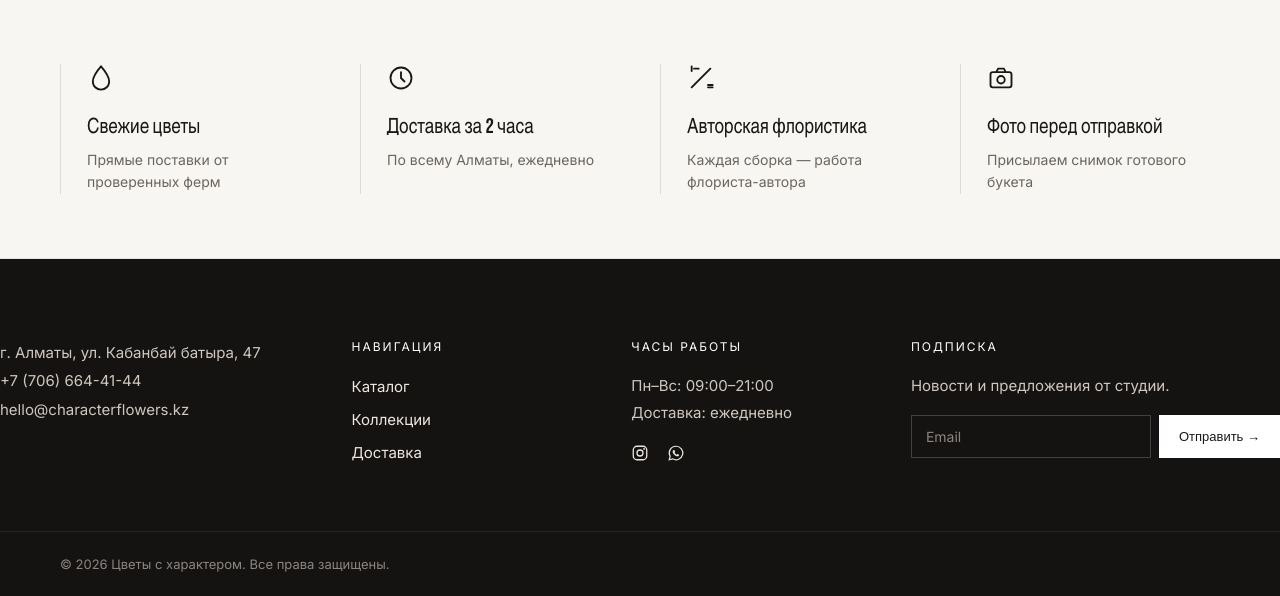
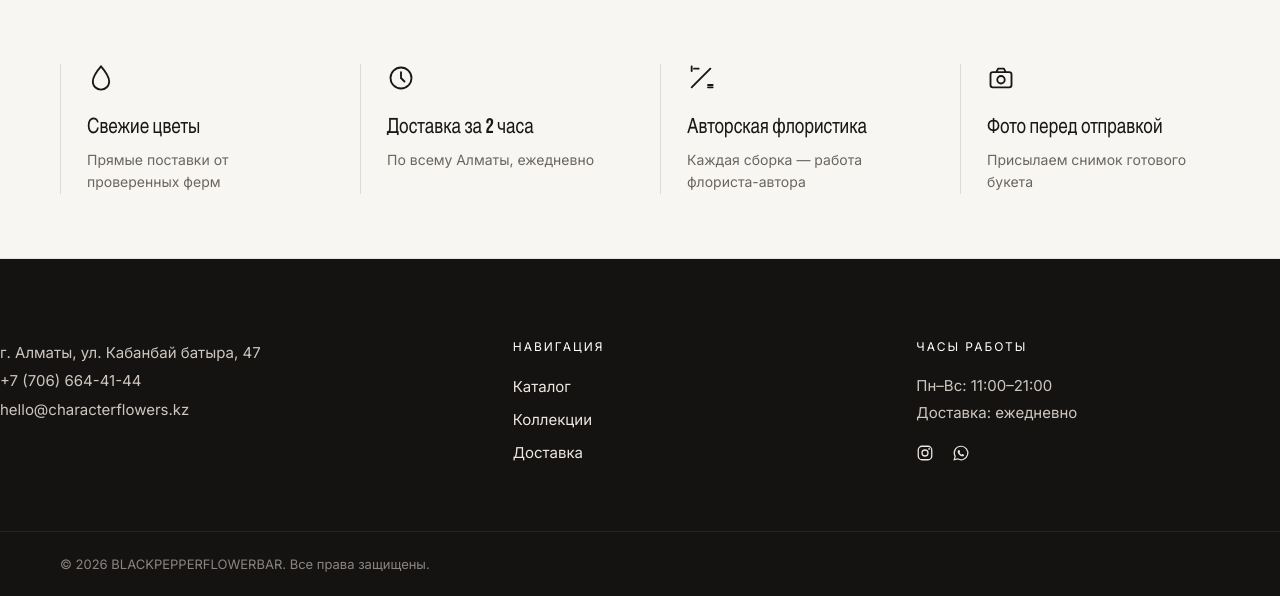
Before and after one commit to reebith546/blask_peeper, a Django app: page / in a window 1280 px wide. Shown: the part 679-1275 px from the top of the page. Run offline with Django 5.2, Linux system fonts and the light colour scheme; data that the repository does not hold is empty.

Commit message:
Правки по футеру и главной: копирайт, часы, убрать подписку и состав
В футере: копирайт "© 2026 BLACKPEPPERFLOWERBAR", часы работы 11:00-21:00
(было 09:00), блок подписки на новости убран целиком — вместе с формой
и её обработчиком на бэкенде (сетка футера сузилась до 3 колонок).

На главной странице карточки в карусели "Популярные сборки" теперь
показывают только фото, цену и кнопку "В корзину" — название и состав
убраны специально для этого блока (добавлен флаг minimal в
product_card.html), в каталоге и на страницах категорий карточки не
изменились.

Co-Authored-By: Claude Sonnet 5 <noreply@anthropic.com>

```diff
--- a/catalog/templates/catalog/includes/product_card.html
+++ b/catalog/templates/catalog/includes/product_card.html
@@ -15,12 +15,14 @@
     {% endif %}
   </div>
   <div class="bouquet-card__body">
+    {% if not minimal %}
       <h3 class="bouquet-card__title"><a href="{% url 'catalog:product_detail' product.slug %}">{{ product.name }}</a></h3>
       {% if product.composition_lines %}
         <ul class="bouquet-card__composition">
           {% for line in product.composition_lines|slice:":3" %}<li>{{ line }}</li>{% endfor %}
           {% if product.composition_lines|length > 3 %}<li>…</li>{% endif %}
         </ul>
+      {% endif %}
     {% endif %}
     <div class="bouquet-card__footer">
       <span class="bouquet-card__price">{{ product.price|kzt }}</span>
--- a/main/templates/main/home.html
+++ b/main/templates/main/home.html
@@ -35,7 +35,7 @@
     <div class="carousel">
       <div class="carousel__track bouquets-carousel__track">
         {% for product in popular_products %}
-          {% include "catalog/includes/product_card.html" with lightbox_group="popular" %}
+          {% include "catalog/includes/product_card.html" with lightbox_group="popular" minimal=True %}
         {% endfor %}
       </div>
       <button type="button" class="carousel-arrow carousel-arrow--prev" data-carousel-prev aria-label="Предыдущие букеты">
--- a/main/urls.py
+++ b/main/urls.py
@@ -7,7 +7,6 @@ app_name = 'main'
 urlpatterns = [
     path('', views.home, name='home'),
     path('about/', views.about, name='about'),
-    path('newsletter/subscribe/', views.newsletter_subscribe, name='newsletter_subscribe'),
     path('cart/', views.cart_detail, name='cart'),
     path('cart/add/<int:product_id>/', views.cart_add, name='cart_add'),
     path('cart/update/<int:product_id>/', views.cart_update, name='cart_update'),
--- a/main/views.py
+++ b/main/views.py
@@ -1,7 +1,5 @@
 from django.conf import settings
 from django.contrib import messages
-from django.core.exceptions import ValidationError
-from django.core.validators import validate_email
 from django.http import JsonResponse
 from django.shortcuts import get_object_or_404, redirect, render
 from django.views.decorators.http import require_POST
@@ -9,7 +7,7 @@ from django.views.decorators.http import require_POST
 import requests
 
 from catalog.models import Category, Product
-from content.models import HomepageBlock, NewsletterSubscriber
+from content.models import HomepageBlock
 from delivery.models import DeliveryZone, ShopLocation
 from delivery.services import geocode_address, geocode_uri, resolve_delivery_zone, suggest_addresses
 from orders.models import Order, OrderItem
@@ -20,19 +18,6 @@ from .cart import Cart
 
 def about(request):
     return render(request, 'main/about.html')
-
-
-@require_POST
-def newsletter_subscribe(request):
-    email = request.POST.get('email', '').strip()
-    try:
-        validate_email(email)
-    except ValidationError:
-        messages.error(request, 'Введите корректный email')
-    else:
-        NewsletterSubscriber.objects.get_or_create(email=email)
-        messages.success(request, 'Вы подписаны на новости')
-    return redirect(request.POST.get('next') or 'main:home')
 
 
 def home(request):
--- a/static/css/main.css
+++ b/static/css/main.css
@@ -816,7 +816,7 @@ ul { list-style: none; }
 .footer-main {
   padding: 80px 0 56px;
   display: grid;
-  grid-template-columns: 1.3fr 1fr 1fr 1fr;
+  grid-template-columns: 1.3fr 1fr 1fr;
   gap: 40px;
 }
 .footer-brand__text { font-size: 15px; line-height: 1.9; color: var(--text-onDark-muted); }
@@ -835,29 +835,6 @@ ul { list-style: none; }
 .footer-socials { display: flex; gap: 18px; margin-top: 22px; }
 .footer-socials svg { width: 18px; height: 18px; color: var(--text-onDark-soft); cursor: pointer; transition: color 0.3s ease; }
 .footer-socials svg:hover { color: var(--accent); }
-.footer-form-text { font-size: 15px; color: var(--text-onDark-muted); margin-bottom: 20px; }
-.footer-form { display: flex; gap: 8px; }
-.footer-form input {
-  flex: 1;
-  background: transparent;
-  border: 1px solid rgba(255,255,255,0.2);
-  color: #fff;
-  padding: 12px 14px;
-  font-size: 14px;
-  font-family: var(--sans);
-}
-.footer-form input::placeholder { color: #8A8580; }
-.footer-form button {
-  background: var(--accent);
-  color: var(--on-accent);
-  border: none;
-  padding: 0 20px;
-  font-size: 13px;
-  cursor: pointer;
-  white-space: nowrap;
-  transition: background 0.3s ease;
-}
-.footer-form button:hover { background: var(--accent-hover); }
 .footer-bottom {
   border-top: 1px solid rgba(255,255,255,0.08);
   padding: 24px 0;
@@ -907,7 +884,6 @@ ul { list-style: none; }
   .bouquets-grid, .categories-grid, .advantages-grid, .reviews-grid, .footer-main { grid-template-columns: 1fr; }
   .advantage { border-left: none; padding-left: 0; border-top: 1px solid rgba(26,24,23,0.12); padding-top: 20px; }
   .instagram-grid { grid-template-columns: repeat(2, 1fr); }
-  .footer-form { flex-direction: column; }
   .checkout-row { grid-template-columns: 1fr; }
   .cart-item { grid-template-columns: 72px 1fr; row-gap: 14px; }
   .cart-item__qty { grid-column: 1 / -1; width: 100%; flex-wrap: wrap; }
--- a/templates/base.html
+++ b/templates/base.html
@@ -70,7 +70,7 @@
     </div>
     <div class="footer-hours">
       <span class="footer-heading">Часы работы</span>
-      <p>Пн–Вс: 09:00–21:00</p>
+      <p>Пн–Вс: 11:00–21:00</p>
       <p>Доставка: ежедневно</p>
       <div class="footer-socials">
         <a href="https://www.instagram.com/blackpepperflowerbar" target="_blank" rel="noopener" aria-label="Instagram">
@@ -81,20 +81,10 @@
         </a>
       </div>
     </div>
-    <div>
-      <span class="footer-heading">Подписка</span>
-      <p class="footer-form-text">Новости и предложения от студии.</p>
-      <form class="footer-form" action="{% url 'main:newsletter_subscribe' %}" method="post">
-        {% csrf_token %}
-        <input type="hidden" name="next" value="{{ request.path }}">
-        <input type="email" name="email" placeholder="Email" required>
-        <button type="submit">Отправить →</button>
-      </form>
-    </div>
   </div>
   <div class="footer-bottom">
     <div class="container">
-      <p>© 2026 Цветы с характером. Все права защищены.</p>
+      <p>© 2026 BLACKPEPPERFLOWERBAR. Все права защищены.</p>
     </div>
   </div>
 </footer>
```
Also changed, not shown: main/tests.py (+0 -10 lines). Lines whose indentation alone changed are shown as unchanged.
